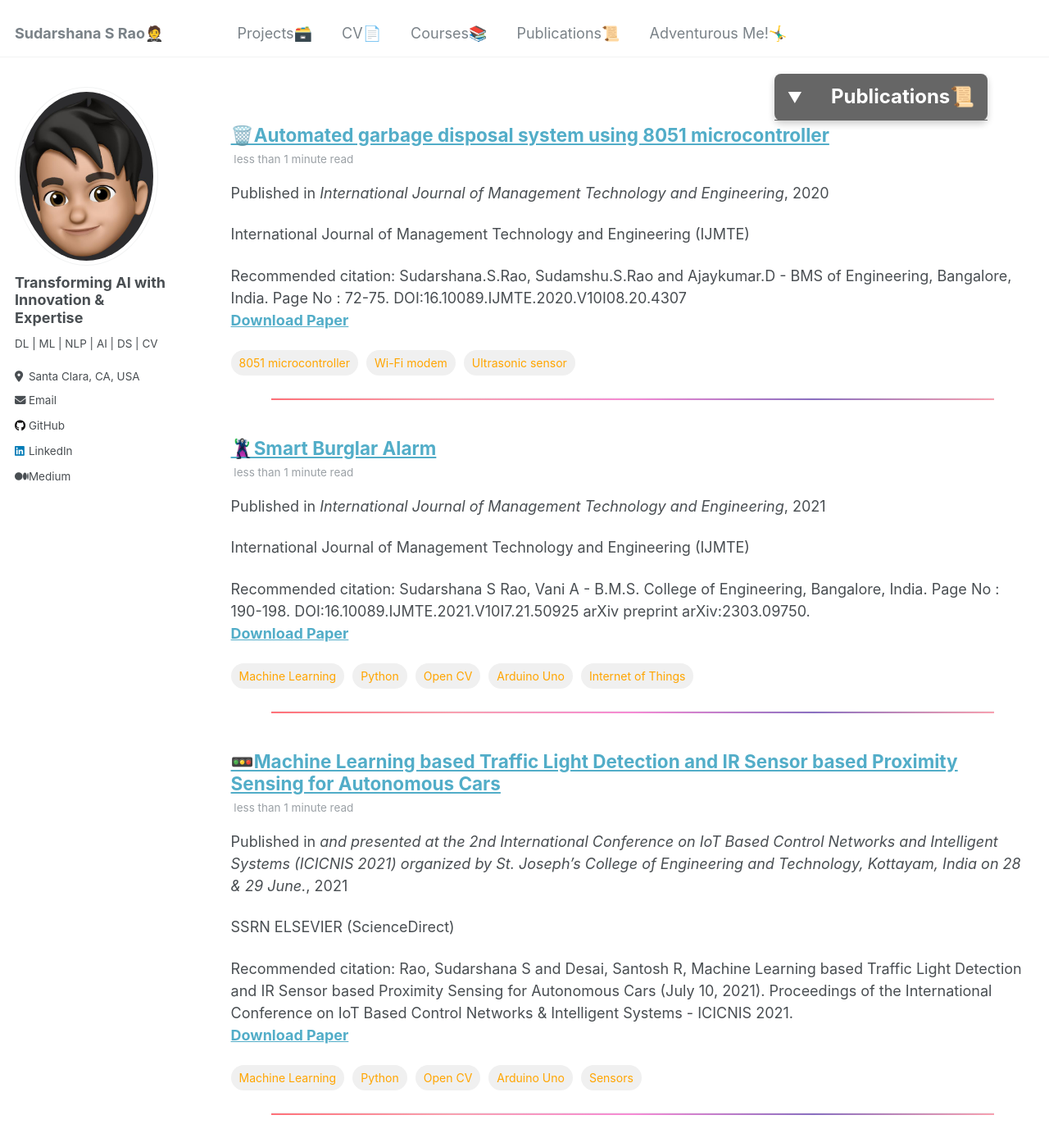
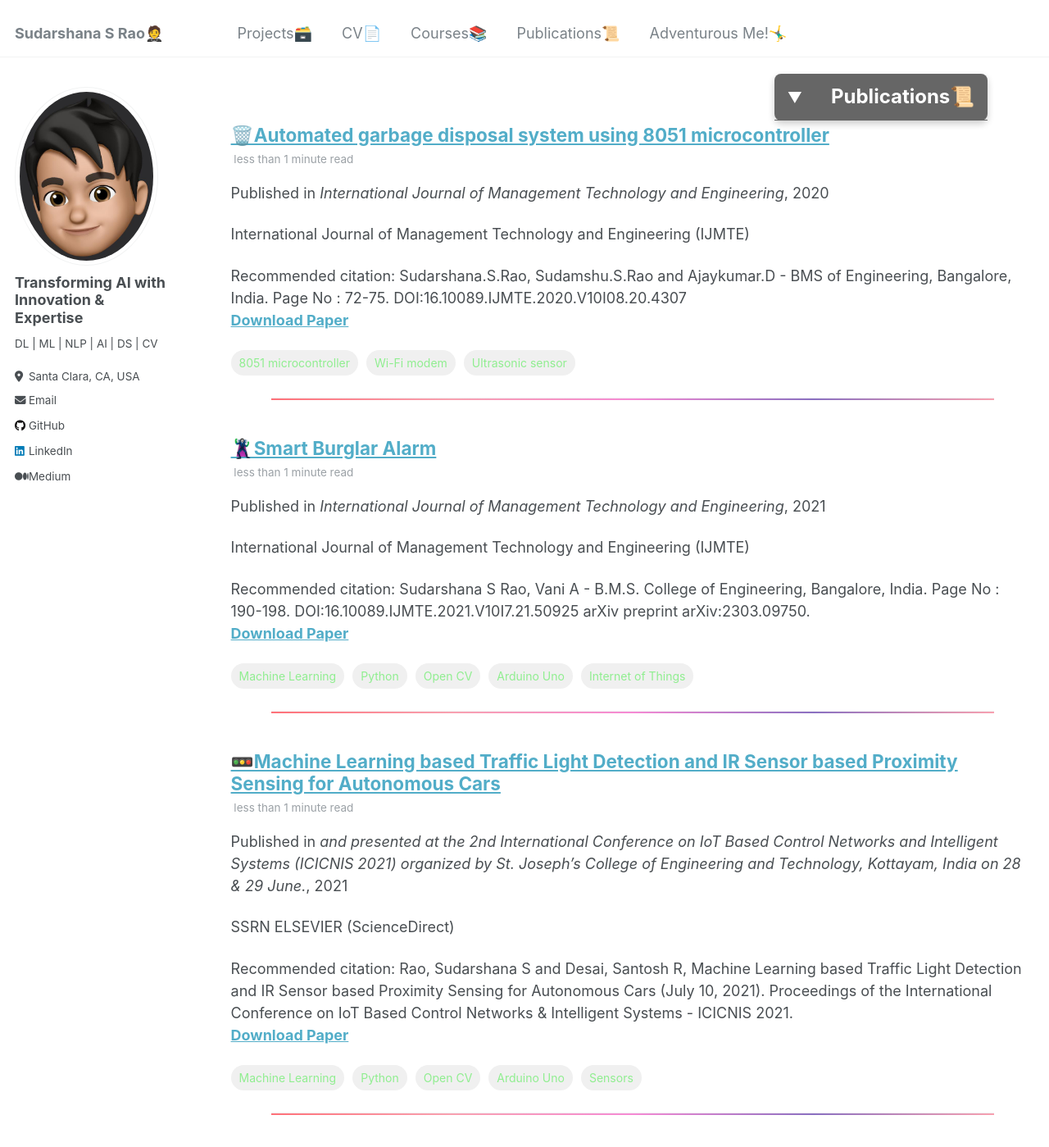
Before and after one commit to SudarshanaSRao/SudarshanaSRao.github.io, a Jekyll site: the page built from _pages/publications.md, in a window 1280 px wide and 1400 px high. Shown: the whole window at 82% size. Built offline with Jekyll 4.4.1, drawn with Linux system fonts in a browser that asks for light colours.

Commit message:
Update archive-single.html

```diff
--- a/_includes/archive-single.html
+++ b/_includes/archive-single.html
@@ -95,7 +95,7 @@
     background-color: #f0f0f0;
     border-radius: 25px; /* Makes it pill-like */
     font-size: 14px;
-    color: #FFA500; /* Tag text color */
+    color: #90EE90; /* Tag text color */
     transition: background-color 0.3s; /* Smooth background color change on hover */
   }
   .post-tags li:hover {
```
